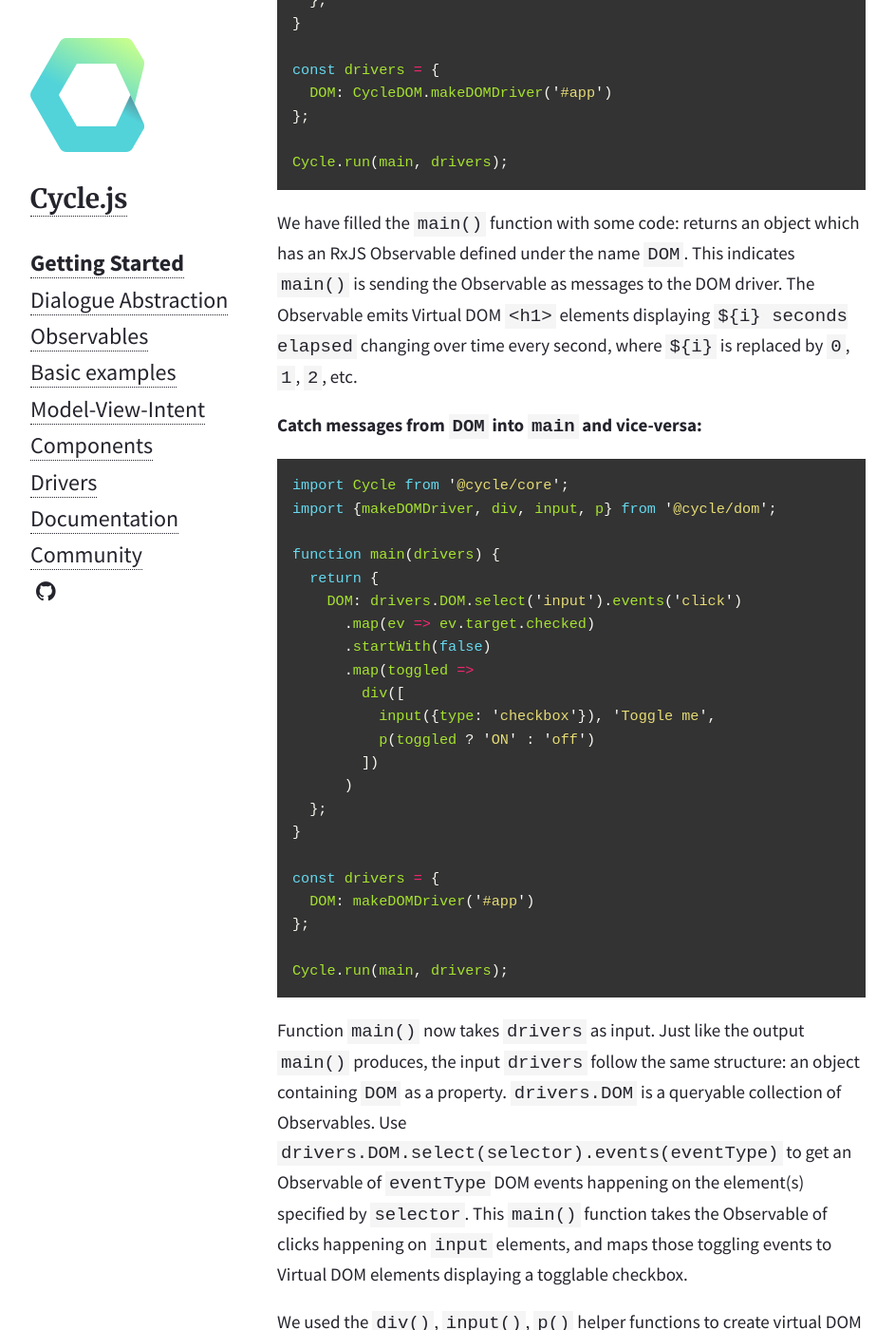
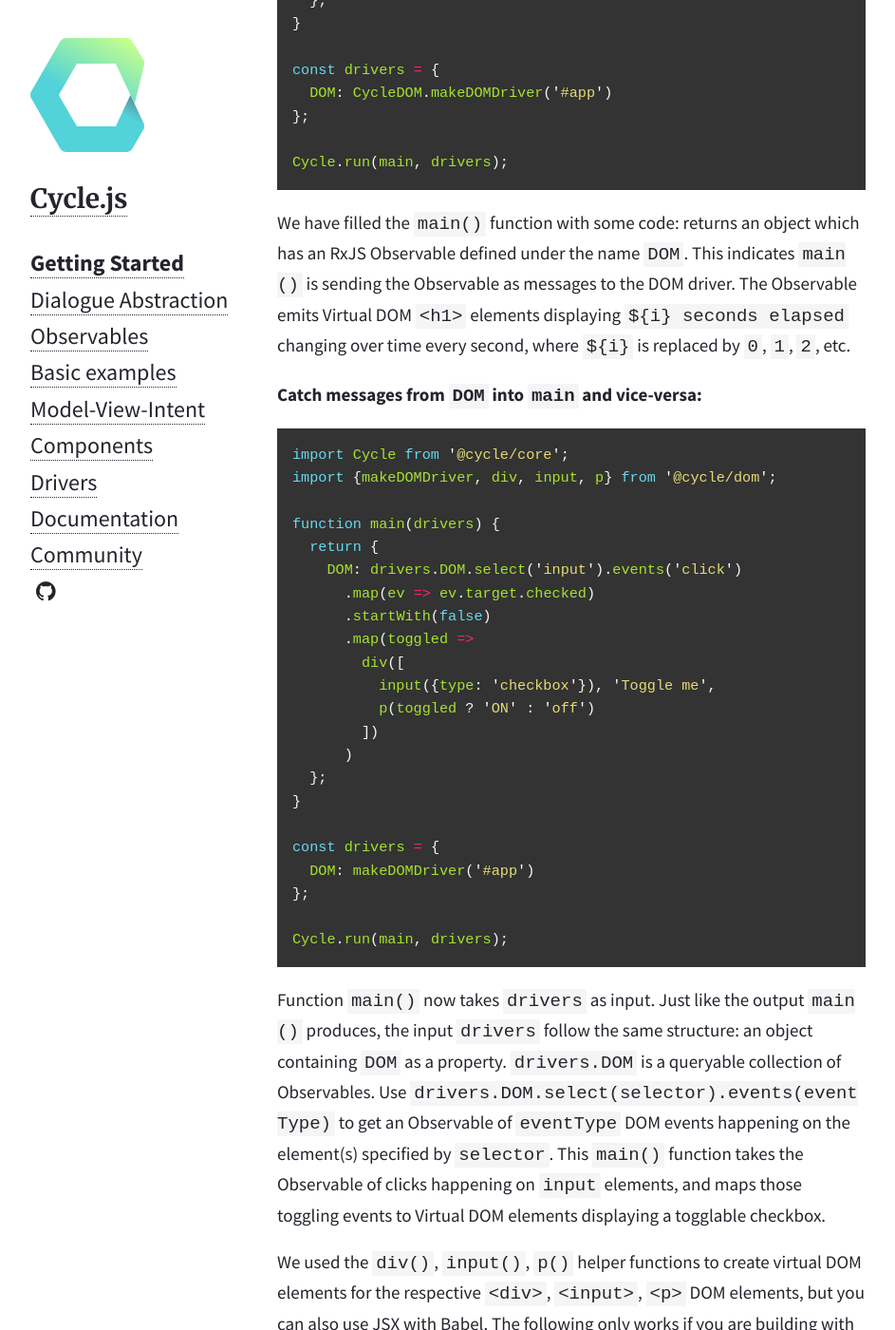
Before and after one commit to cyclejs/old-website, a Jekyll site: the page built from _posts/2015-01-31-getting-started.md, in a window 1280 px wide and 1400 px high, scrolled down 2089 px. Shown: the whole window at 95% size, without its empty margins (168-1111 px from the left). Built offline with Jekyll 4.4.1, drawn with Linux system fonts in a browser that asks for light colours; nearby versions of some CDN libraries.

Commit message:
Fix lateral padding

```diff
--- a/_sass/basic.sass
+++ b/_sass/basic.sass
@@ -62,6 +62,7 @@
     background-color: $almost-white
     color: $black
     padding: 2px 4px
+    word-break: break-all
 
 a
     code
@@ -95,6 +96,8 @@
     body
         font-size: calc(.6vw + .8em)
         padding: 0
+        .wide-page-body
+            padding: 0 $small-space
     .mobile-hidden
         display: none
     .mobile-shown
```
